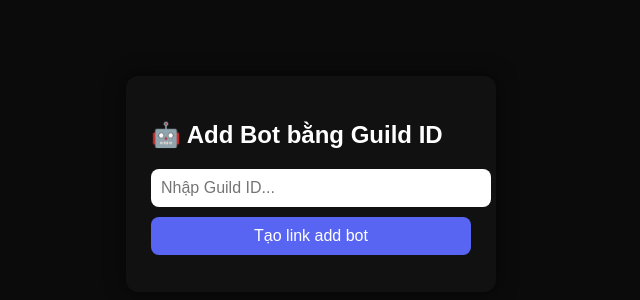
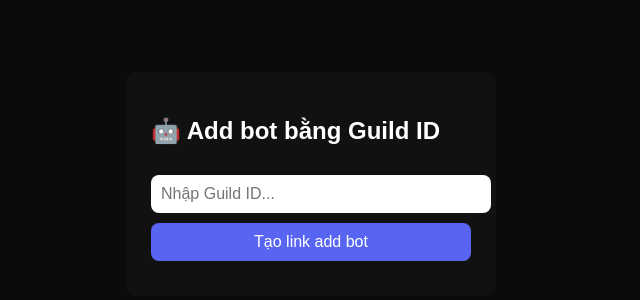
Before and after one commit to minhnhat20120504-ui/nuke, a website: page index.html in a window 1280 px wide. Shown: the part 224-524 px from the top of the page, without its empty margins (329-969 px from the left). Drawn offline with Linux system fonts and the light colour scheme.

Commit message:
Update index.html

```diff
--- a/index.html
+++ b/index.html
@@ -4,52 +4,17 @@
   <meta charset="UTF-8" />
   <title>Add Bot by Guild ID</title>
   <style>
-    body {
-      background: #0b0b0b;
-      color: white;
-      font-family: Arial, sans-serif;
-      display: flex;
-      justify-content: center;
-      align-items: center;
-      height: 100vh;
-    }
-    .box {
-      background: #111;
-      padding: 25px;
-      border-radius: 12px;
-      width: 320px;
-      box-shadow: 0 0 20px rgba(0,0,0,.6);
-    }
-    input {
-      width: 100%;
-      padding: 10px;
-      border-radius: 8px;
-      border: none;
-      margin-bottom: 10px;
-      font-size: 16px;
-    }
-    button {
-      width: 100%;
-      padding: 10px;
-      border-radius: 8px;
-      border: none;
-      background: #5865f2;
-      color: white;
-      font-size: 16px;
-      cursor: pointer;
-    }
-    button:hover {
-      background: #4752c4;
-    }
-    .result {
-      margin-top: 12px;
-      word-break: break-all;
-    }
+    body { background:#0b0b0b; color:white; font-family:sans-serif; display:flex; justify-content:center; align-items:center; height:100vh; }
+    .box { background:#111; padding:25px; border-radius:12px; width:320px; }
+    input,button { width:100%; padding:10px; border-radius:8px; border:none; margin-top:10px; font-size:16px; }
+    button { background:#5865f2; color:white; cursor:pointer; }
+    button:hover { background:#4752c4; }
+    .result { margin-top:10px; word-break:break-all; }
   </style>
 </head>
 <body>
   <div class="box">
-    <h2>🤖 Add Bot bằng Guild ID</h2>
+    <h2>🤖 Add bot bằng Guild ID</h2>
     <input id="guildId" placeholder="Nhập Guild ID..." />
     <button onclick="gen()">Tạo link add bot</button>
     <div class="result" id="result"></div>
@@ -63,10 +28,9 @@
         headers: { "Content-Type": "application/json" },
         body: JSON.stringify({ guildId })
       });
-
       const data = await res.json();
       document.getElementById("result").innerHTML =
-        `✅ <a href="${data.url}" target="_blank">${data.url}</a>`;
+        `<a href="${data.url}" target="_blank">${data.url}</a>`;
     }
   </script>
 </body>
```
